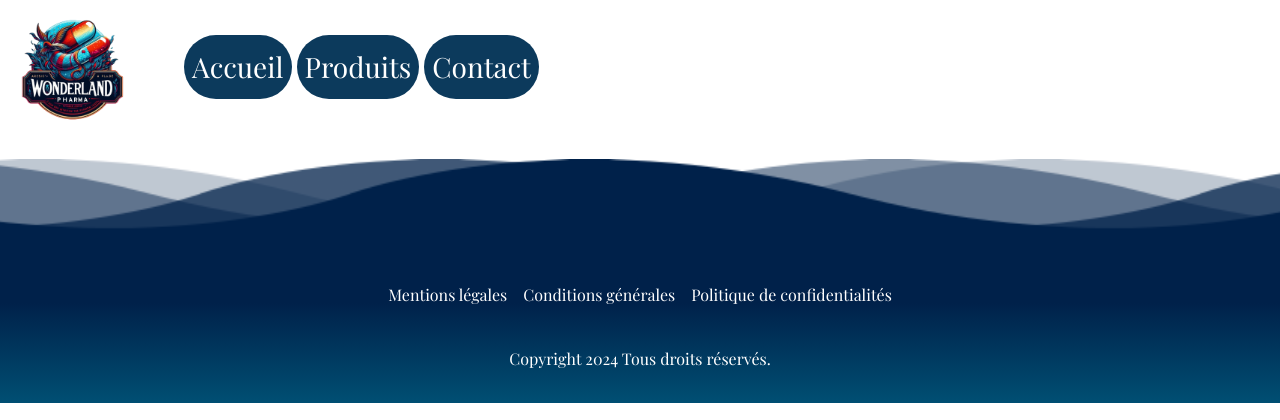
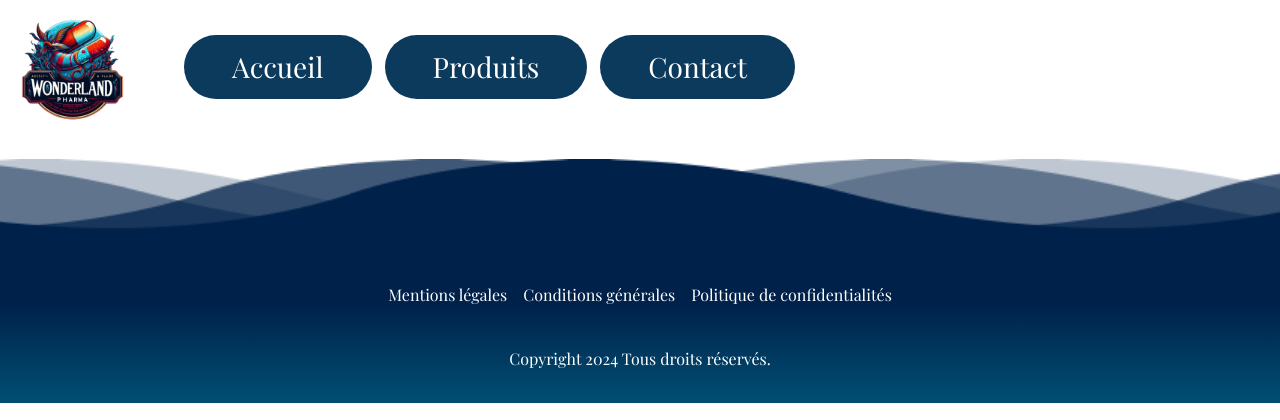
Before and after one commit to gpuberos/brief-medbdd, a PHP site: page /cgu.php in a window 1280 px wide. Shown: the top 420 px of the page. Run offline with PHP 8.4, Linux system fonts and the light colour scheme; data comes from the database, SQL or seed files in the repository; some web fonts are replaced.

Commit message:
add: comment for function & fix gap on navbar

```diff
--- a/function/header.fn.php
+++ b/function/header.fn.php
@@ -35,12 +35,14 @@ function getPageInfo($db)
     }
 }
 
+// La fonction generateNavLinks génère un tableau de liens de navigation pour une catégorie de navigation spécifiée (navbar, footernav ...).
+// Chaque lien contient le titre de la page, son URL et une classe CSS indiquant si le lien est actif ou non (basé sur l'URL courante).
 function generateNavLinks($db, $navName)
 {
     // Obtention du chemin du script courant
     $currentScriptPath = getCurrentScriptPath();
 
-    // Prépare la requête SQL
+    // Prépare la requête SQL pour récupérer les pages qui correspondent à la catégorie de navigation spécifiée
     $sql = "SELECT pages.*, nav_category.nav_name FROM pages
     INNER JOIN nav_category ON pages.nav_category_id = nav_category.id
     WHERE nav_category.nav_name = :navName";
--- a/utilities/nav/header_nav.ut.php
+++ b/utilities/nav/header_nav.ut.php
@@ -5,13 +5,13 @@
             <span class="navbar-toggler-icon"></span>
         </button>
         <div class="collapse navbar-collapse" id="navbarNav">
-            <ul class="navbar-nav fs-3">
+            <ul class="navbar-nav gap-2 fs-3">
                 <?php
                 $navbarLinks = generateNavLinks($db, 'navbar');
                 foreach ($navbarLinks as $key => $value) :
                 ?>
                     <li class="nav-item">
-                        <a href="<?= $value['link_url'] ?>" class="nav-link text-center <?= $value['link_active'] ?>"><?= $value['link_title'] ?></a>
+                        <a href="<?= $value['link_url'] ?>" class="nav-link px-5 text-center <?= $value['link_active'] ?>"><?= $value['link_title'] ?></a>
                     </li>
                 <?php endforeach; ?>
             </ul>
```
